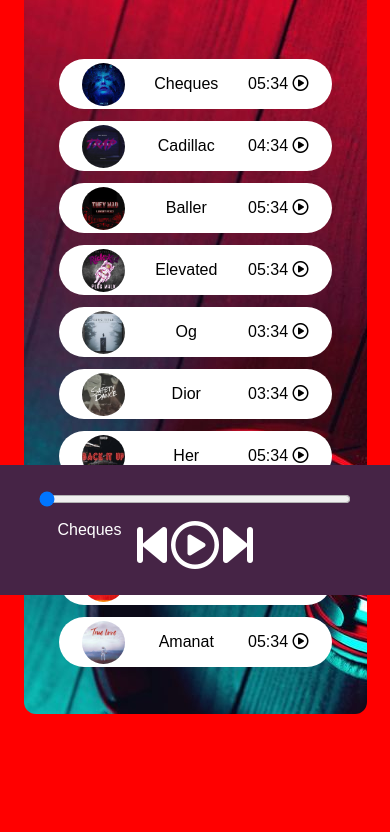
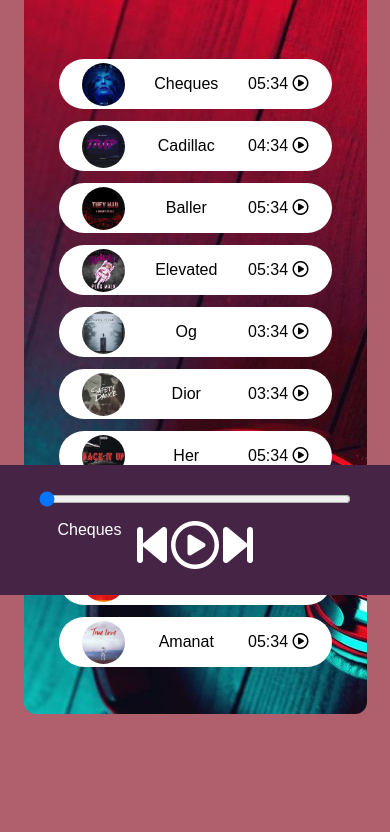
Before and after one commit to Gauravshukhu/NotifyMusic_website, a plain HTML site: page index.html in a window 390 px wide. Shown: the part 249-1081 px from the top of the page. Drawn offline with Linux system fonts and the light colour scheme.

Commit message:
NotifyMusic_website/style.css

```diff
--- a/style.css
+++ b/style.css
@@ -124,6 +124,6 @@ nav ul li{
 
 @media only screen and (max-width: 1100px) {
     body {
-      background-color: red;
+      background-color: #b05f6d;
     }
 }
```
